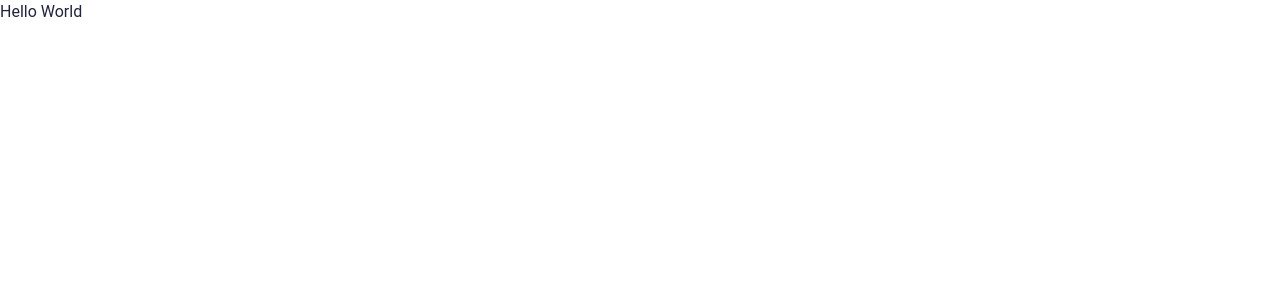
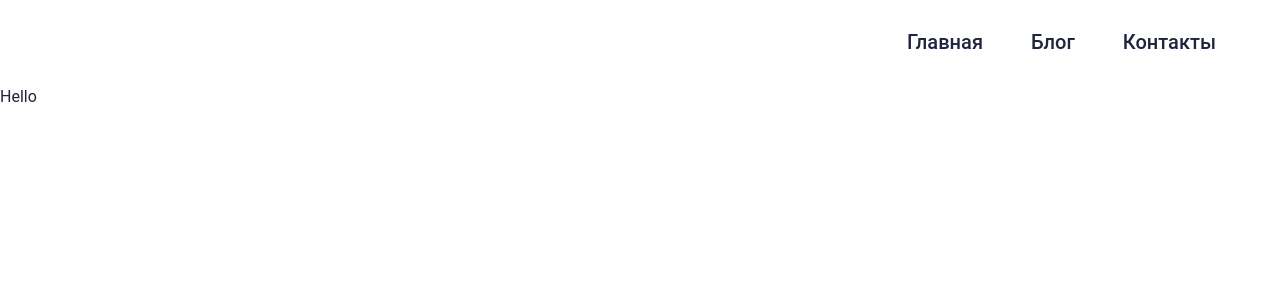
Before and after one commit to SoloProger/dev-journal, a React (Create React App) app in the folder client/: page / in a window 1280 px wide. Shown: the top 300 px of the page. Built offline with nearby package versions, Linux system fonts and the light colour scheme.

Commit message:
CLIENT: Добавил router и главный layout

```diff
--- a/client/package.json
+++ b/client/package.json
@@ -39,5 +39,8 @@
       "last 1 firefox version",
       "last 1 safari version"
     ]
+  },
+  "devDependencies": {
+    "tailwindcss": "^3.2.7"
   }
 }
--- a/client/src/App.js
+++ b/client/src/App.js
@@ -1,5 +1,5 @@
-function App() {
-  return <div>Hello World</div>;
+import MainLayout from "../src/shared/layouts/MainLayout.jsx";
+
+export default function App() {
+  return <MainLayout />;
 }
-
-export default App;
--- /dev/null
+++ b/client/src/shared/components/listItem/ListItem.jsx
@@ -0,0 +1,11 @@
+import React from "react";
+import PropTypes from "prop-types";
+import styles from "./ListItem.module.css";
+
+export default function ListItem({ children }) {
+  return <li className={styles.item}>{children}</li>;
+}
+
+ListItem.propTypes = {
+  children: PropTypes.element,
+};
--- /dev/null
+++ b/client/src/shared/components/listItem/ListItem.module.css
@@ -0,0 +1,24 @@
+.item {
+  font-weight: 500;
+  font-size: 20px;
+  line-height: 29px;
+  position: relative;
+}
+
+.item::after {
+  content: "";
+  position: absolute;
+  width: 100%;
+  transform: scaleX(0);
+  height: 2px;
+  bottom: 0;
+  left: 0;
+  background-color: #21243d;
+  transform-origin: bottom right;
+  transition: transform 0.25s ease-out;
+}
+
+.item:hover::after {
+  transform: scaleX(1);
+  transform-origin: bottom left;
+}
--- /dev/null
+++ b/client/src/shared/components/navbar/Navbar.jsx
@@ -0,0 +1,17 @@
+import React from "react";
+import { navbarLinkList } from "../../utils/lists/navbarLinkList";
+import ListItem from "../listItem/ListItem";
+
+export default function Navbar() {
+  return (
+    <nav className="flex px-16 py-7 justify-end">
+      <ul className="flex gap-12">
+        {navbarLinkList.map((link) => (
+          <ListItem key={link.key}>
+            <a href={link.path}>{link.name}</a>
+          </ListItem>
+        ))}
+      </ul>
+    </nav>
+  );
+}
--- /dev/null
+++ b/client/src/shared/layouts/MainLayout.jsx
@@ -0,0 +1,17 @@
+import React from "react";
+import Navbar from "../components/navbar/Navbar";
+import { RouterProvider } from "react-router-dom";
+import { router } from "../router/router";
+
+export default function MainLayout() {
+  return (
+    <>
+      <header>
+        <Navbar />
+      </header>
+      <main>
+        <RouterProvider router={router} />
+      </main>
+    </>
+  );
+}
--- /dev/null
+++ b/client/src/shared/router/router.js
@@ -0,0 +1,16 @@
+import { createBrowserRouter } from "react-router-dom";
+
+export const router = createBrowserRouter([
+  {
+    path: "/",
+    element: <div>Hello</div>,
+  },
+  {
+    path: "/blog",
+    element: <div>Blog</div>,
+  },
+  {
+    path: "/contacts",
+    element: <div>Contacts</div>,
+  },
+]);
--- /dev/null
+++ b/client/src/shared/utils/generatorUnikKeys.js
@@ -0,0 +1,11 @@
+export default function generate() {
+  const chars =
+    "0123456789abcdefghijklmnopqrstuvwxyz!@#$%^&*()ABCDEFGHIJKLMNOPQRSTUVWXYZ";
+  const keyLength = 10;
+  let key = "";
+  for (let i = 0; i <= keyLength; i++) {
+    const randomNumber = Math.floor(Math.random() * chars.length);
+    key += chars.substring(randomNumber, randomNumber + 1);
+  }
+  return key;
+}
--- /dev/null
+++ b/client/src/shared/utils/lists/navbarLinkList.js
@@ -0,0 +1,19 @@
+import generate from "../generatorUnikKeys";
+
+export const navbarLinkList = [
+  {
+    key: generate(),
+    path: "/",
+    name: "Главная",
+  },
+  {
+    key: generate(),
+    path: "/blog",
+    name: "Блог",
+  },
+  {
+    key: generate(),
+    path: "/contacts",
+    name: "Контакты",
+  },
+];
--- a/client/tailwind.config.js
+++ b/client/tailwind.config.js
@@ -1,8 +1,8 @@
 /** @type {import('tailwindcss').Config} */
 module.exports = {
-  content: [],
+  content: ["./src/**/*.{js,jsx,ts,tsx}"],
   theme: {
     extend: {},
   },
   plugins: [],
-}
+};
```
Also changed, not shown: client/src/index.js (+8 -6 lines), 1 other file (tests, documents, lock files or other folders).
